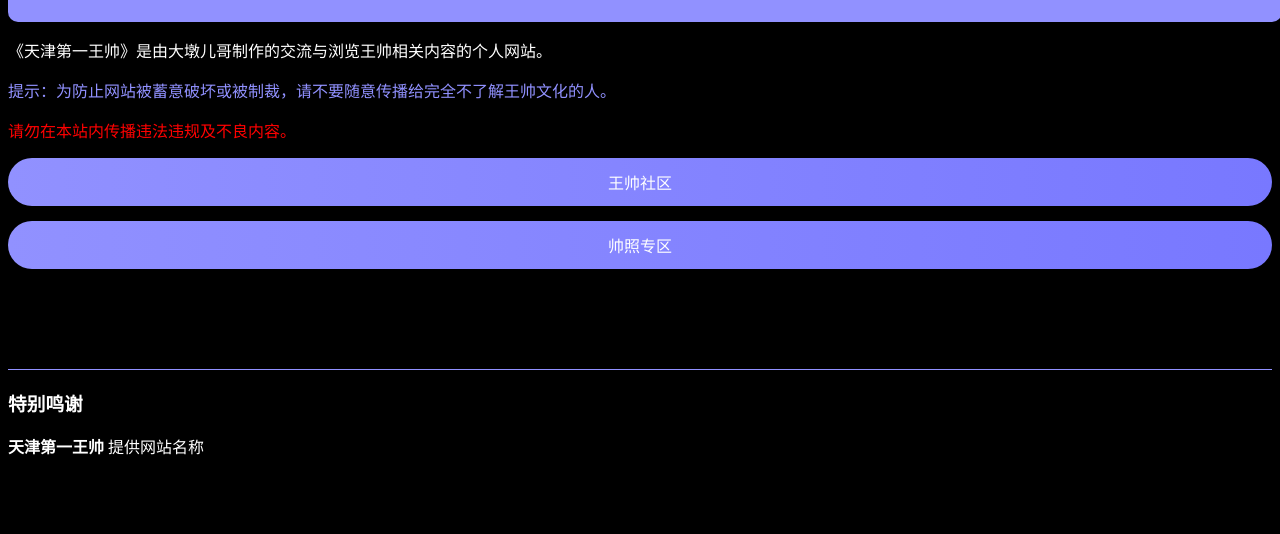
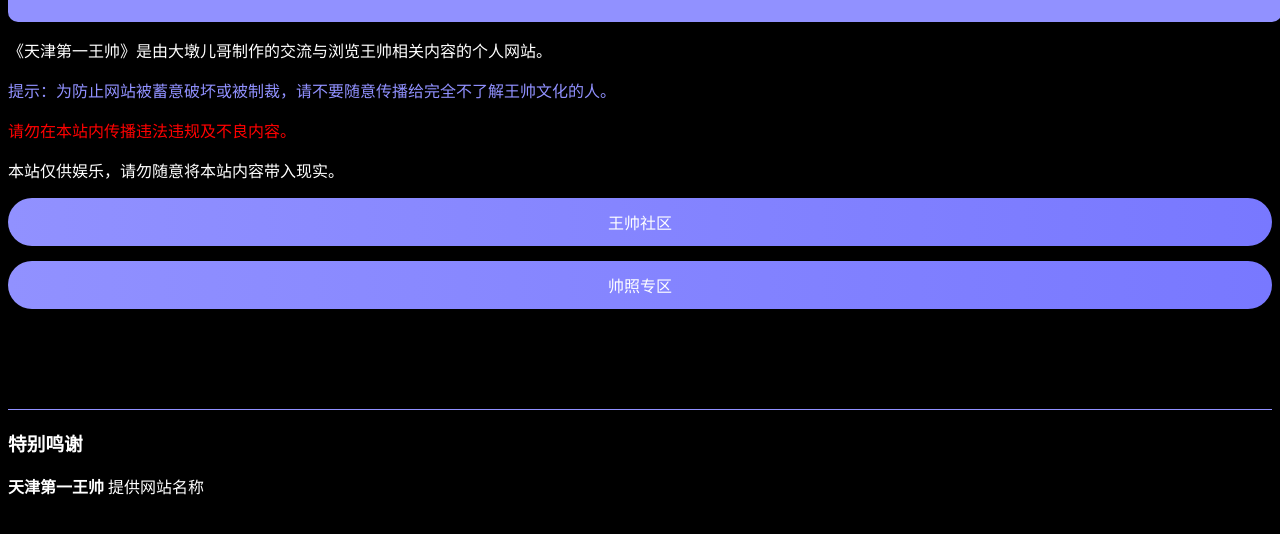
Before and after one commit to DaDunerGe/ws, a plain HTML site: page index.html in a window 1280 px wide. Shown: the part 200-734 px from the top of the page. Drawn offline with Linux system fonts and the light colour scheme.

Commit message:
Update index.html

```diff
--- a/index.html
+++ b/index.html
@@ -72,6 +72,7 @@
 <p>《天津第一王帅》是由大墩儿哥制作的交流与浏览王帅相关内容的个人网站。</p>
 <p style="color: #9191ff;">提示：为防止网站被蓄意破坏或被制裁，请不要随意传播给完全不了解王帅文化的人。</p>
 <p style="color: red;">请勿在本站内传播违法违规及不良内容。</p>
+<p>本站仅供娱乐，请勿随意将本站内容带入现实。</p>
 
 <a href="https://dadunerge.github.io/ws/talk.html"><button class="talk">王帅社区</button></a>
 <a href="https://dadunerge.github.io/ws/picture.html"><button class="talk">帅照专区</button></a>
```
